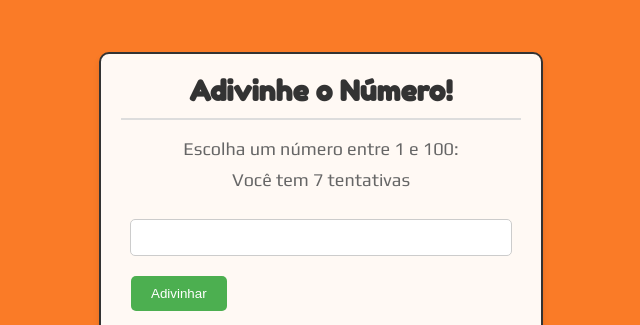
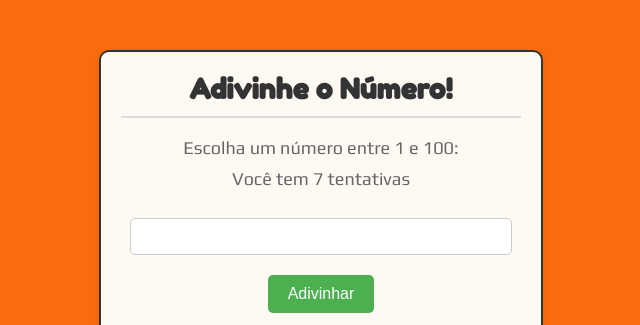
Before and after one commit to Inojoza28/GameGuesses, a plain HTML site: page index.html in a window 1280 px wide. Shown: the part 186-511 px from the top of the page, without its empty margins (319-959 px from the left). Drawn offline with Linux system fonts and the light colour scheme.

Commit message:
Add files via upload

```diff
--- a/style.css
+++ b/style.css
@@ -1,6 +1,6 @@
 body {
     font-family: 'Play', sans-serif;
-    background-color: #fa6b0de3;
+    background-color: #FA6B0D;
     margin: 0;
     padding: 0;
     display: flex;
@@ -46,6 +46,8 @@ button {
     cursor: pointer;
     margin-top: 10px;
     margin-left: 10px;
+    margin: 10px auto;
+    font-size: 16px;
 }
 button:hover {
     background-color: #45a049;
@@ -58,6 +60,7 @@ button:hover {
     background-color: #f44336;
     display: none;
     margin-top: 20px;
+    margin: 10px auto;
 }
 #restartButton:hover {
     background-color: #d32f2f;
@@ -140,6 +143,7 @@ input {
      #restartButton,
      #playAgainButton {
          font-size: 16px;
+
      }
 
      #playAgainButton {
```
